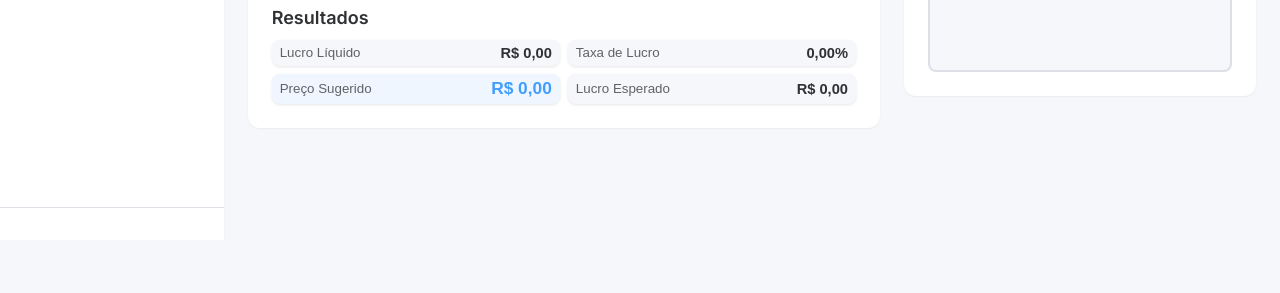
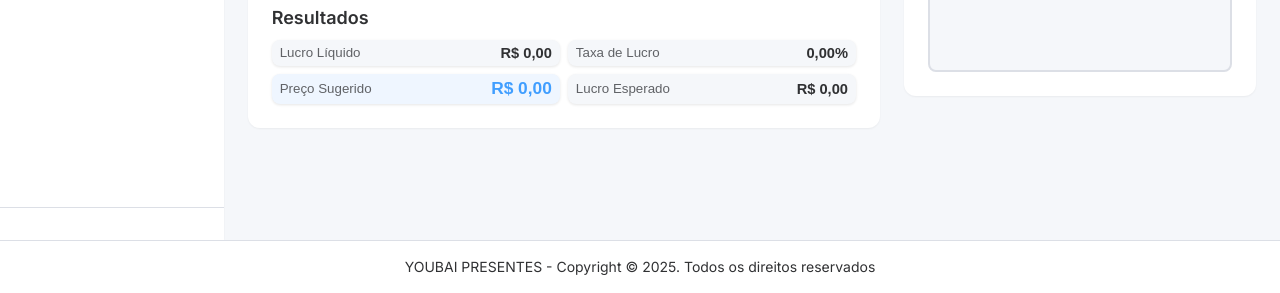
Before and after one commit to Vivianhuwz/Calculador, a plain HTML site: page index.html in a window 1280 px wide. Shown: the part 560-853 px from the top of the page. Before the commit the page ends 800 px from the top, so only its background shows below. Drawn offline with nearby package versions, Linux system fonts and the light colour scheme.

Commit message:
Add files via upload

```diff
--- a/index.html
+++ b/index.html
@@ -224,7 +224,8 @@
   </style>
 </head>
 
-<body class="font-inter bg-gray-50 text-gray-500 min-h-screen flex">
+<body class="font-inter bg-gray-50 text-gray-500 min-h-screen flex flex-col">
+  <div class="flex flex-1 min-h-0">
     <!-- 左侧导航栏 - 平台选择 -->
     <aside class="w-64 bg-white shadow-sm min-h-screen flex flex-col">
       <!-- Logo区域 -->
@@ -484,6 +485,15 @@
         </div>
       </main>
     </div>
+  </div>
+  <!-- 页脚 -->
+  <footer class="bg-white shadow-sm py-4 border-t border-gray-100">
+    <div class="container mx-auto px-6">
+      <div class="text-center text-gray-500 text-sm">
+        <p>YOUBAI PRESENTES - Copyright © 2025. Todos os direitos reservados</p>
+      </div>
+    </div>
+  </footer>
 
   <script>
     // Variáveis globais
```
Lines whose indentation alone changed are shown as unchanged.
